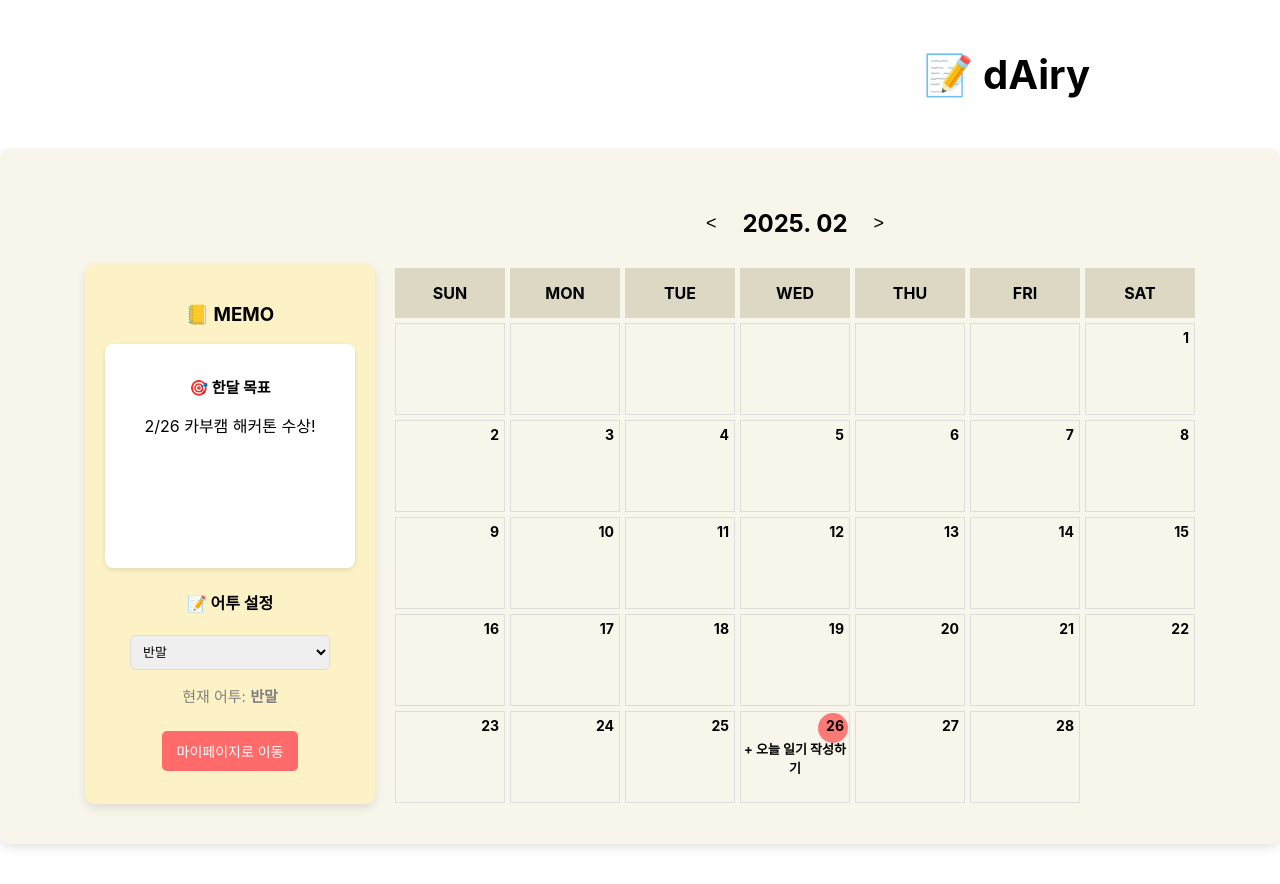
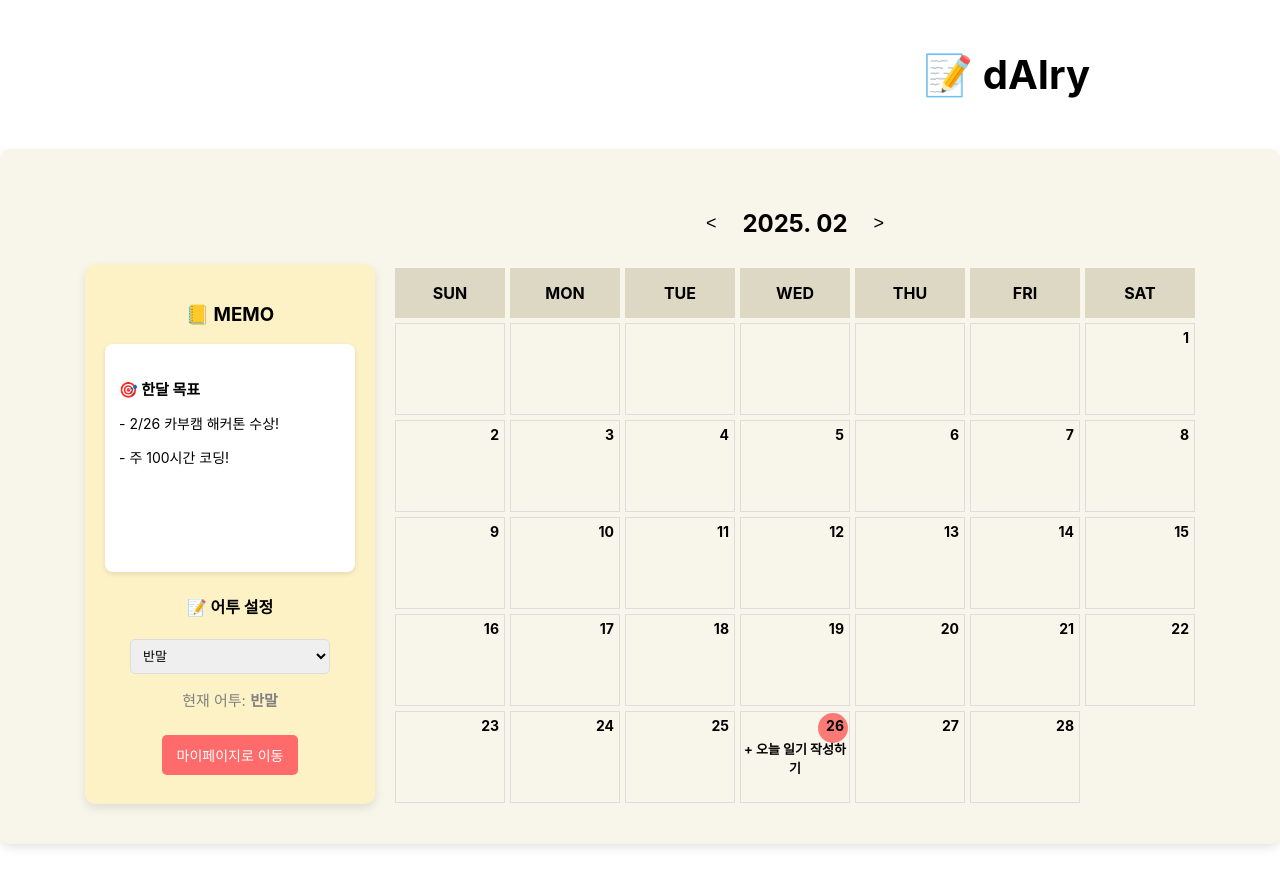
Before and after one commit to dairy-hackerton/dairy-hackerton-fe, a React (Create React App) app in the folder dairy-fe/: page / in a window 1280 px wide. Built offline with nearby package versions, Linux system fonts and the light colour scheme.

Commit message:
refactor: 디자인 수정

```diff
--- a/dairy-fe/src/components/MemoPad.js
+++ b/dairy-fe/src/components/MemoPad.js
@@ -14,7 +14,8 @@ const MemoPad = () => {
       {/* 1️⃣ 할 일 / 목표 섹션 */}
       <div className="todo">
         <h4>🎯 한달 목표</h4>
-        <p>{goal}</p>
+        <p>- {goal}</p>
+        <p>- 주 100시간 코딩!</p>
       </div>
 
       {/* 2️⃣ 어투 설정 섹션 */}
--- a/dairy-fe/src/pages/Home.js
+++ b/dairy-fe/src/pages/Home.js
@@ -6,7 +6,7 @@ import Calendar from "../components/Calendar";
 function Home() {
   return (
   <div>
-    <h1 className="title">📝 dAiry</h1>
+    <h1 className="title">📝 dAIry</h1>
     <Calendar />
   </div>
   );
--- a/dairy-fe/src/styles/MemoPad.css
+++ b/dairy-fe/src/styles/MemoPad.css
@@ -11,10 +11,11 @@
 .todo {
   background: white;
   min-height: 200px;
-  padding: 12px;
+  padding: 14px;
   border-radius: 8px;
   box-shadow: 0 2px 5px rgba(0, 0, 0, 0.1);
-  text-align: center;
+  text-align: left;
+  font-size: 14px;
 }
 
 /* 제목 스타일 */
```
